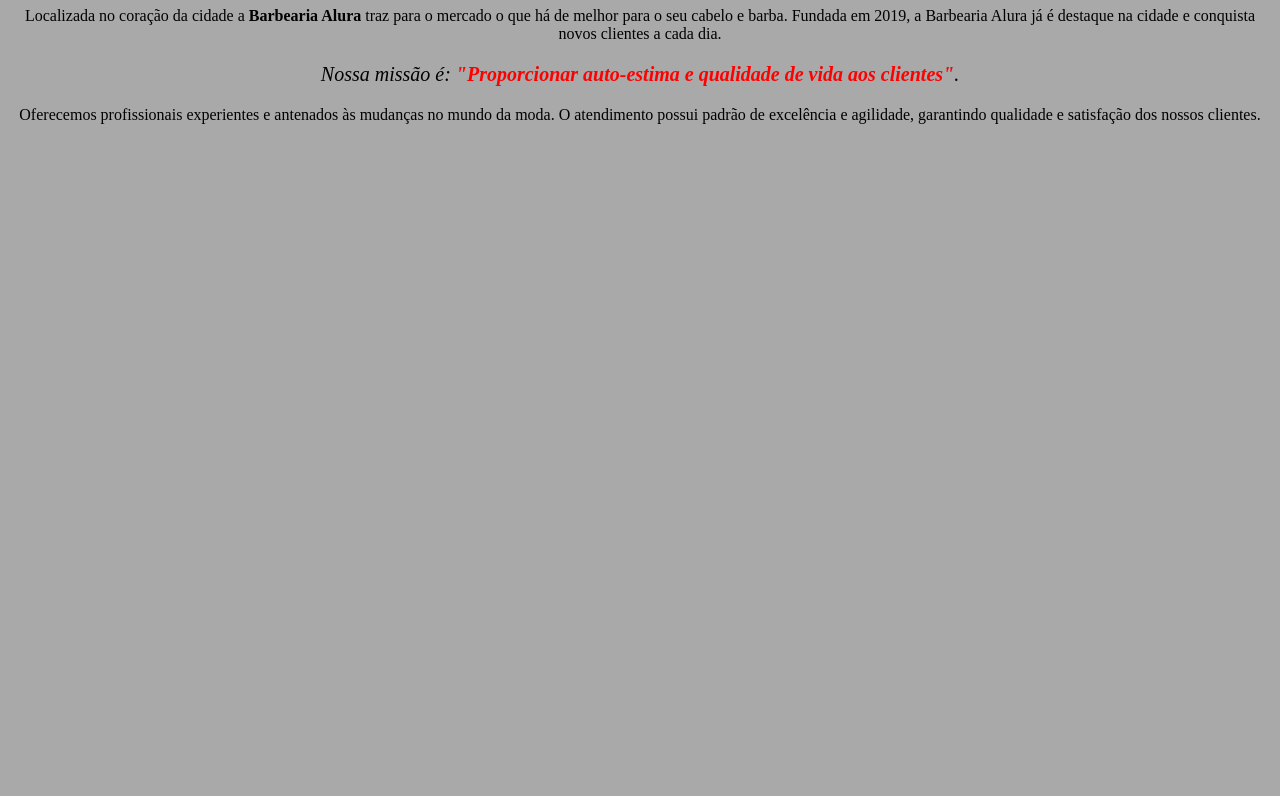
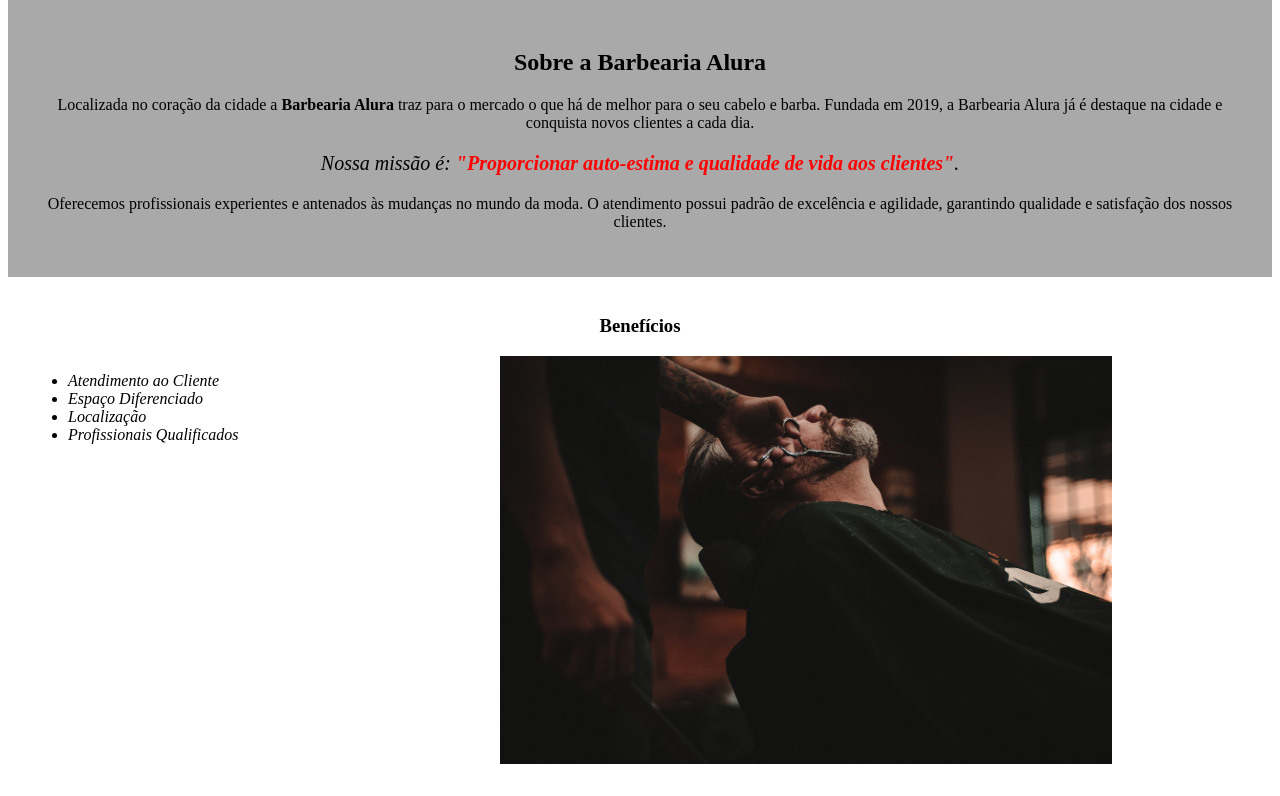
Before and after one commit to gabriel-vjatoba/alura-curso-html-css, a plain HTML site: page parte-1/index.html in a window 1280 px wide. Shown: the part 559-1355 px from the top of the page. Before the commit the page ends 800 px from the top, so only its background shows below. Drawn offline with Linux system fonts and the light colour scheme.

Commit message:
Adicionando parte 2 do curso

```diff
--- a/parte-1/index.html
+++ b/parte-1/index.html
@@ -3,12 +3,16 @@
 <head>
     <meta charset="UTF-8">
     <meta name="viewport" content="width=device-width, initial-scale=1.0">
-    <title>Aula1</title>
+    <title>Barbearia Alura</title>
     <link rel="stylesheet" href="style.css">
 </head>
 <body>
-    <img class="banner" src="banner.jpg" alt="barbearia">
-    <h1>Sobre a Barbearia Alura</h1>
+    <header>
+        <h1 class="titulo-principal">Barbearia Alura</h1>
+    </header>
+    <img id="banner-barbearia" src="banner.jpg" alt="barbearia">
+    <div class="principal">
+        <h2 class="titulo-centralizado">Sobre a Barbearia Alura</h2>
         <p>
             Localizada no coração da cidade a <strong>Barbearia Alura</strong> traz para o mercado o que há de
             melhor para o seu cabelo e barba. Fundada em 2019, a Barbearia Alura já é destaque
@@ -22,5 +26,16 @@
             O atendimento possui padrão de excelência e agilidade, garantindo qualidade e
             satisfação dos nossos clientes.
         </p>
+    </div>
+    <div class="beneficios">
+        <h3 class="titulo-centralizado">Benefícios</h3>
+        <ul>
+            <li class="itens">Atendimento ao Cliente</li>
+            <li class="itens">Espaço Diferenciado</li>
+            <li class="itens">Localização</li>
+            <li class="itens">Profissionais Qualificados</li>
+        </ul>
+        <img class="img-beneficios" src="beneficios.jpg" alt="beneficios">
+    </div>
 </body>
 </html>
--- a/parte-1/style.css
+++ b/parte-1/style.css
@@ -1,12 +1,17 @@
-body {
-    background-color:darkgray;
-}
-
-.banner {
+#banner-barbearia {
     width: 100%;
 }
 
-h1 {
+.principal {
+    background-color: darkgrey;
+    padding: 30px;
+}
+
+.titulo-principal {
+    padding-left: 20px;
+}
+
+.titulo-centralizado {
     text-align: center;
 }
 
@@ -21,3 +26,25 @@ p {
 em strong {
     color: red;
 }
+
+.itens {
+    font-style: italic;
+}
+
+.beneficios {
+    background-color: #FFFFFF;
+    padding: 20px;
+}
+
+ul {
+    display: inline-block;
+    /*Em css, o conteúdo é alinhado pela linha debaixo
+      Para alterar: */
+    vertical-align: top;
+    width: 20%;
+    margin-right: 15%;
+}
+
+.img-beneficios {
+    width: 50%;
+}
--- /dev/null
+++ b/parte-2/style/reset.css
@@ -0,0 +1,48 @@
+/* http://meyerweb.com/eric/tools/css/reset/
+   v2.0 | 20110126
+   License: none (public domain)
+*/
+
+html, body, div, span, applet, object, iframe,
+h1, h2, h3, h4, h5, h6, p, blockquote, pre,
+a, abbr, acronym, address, big, cite, code,
+del, dfn, em, img, ins, kbd, q, s, samp,
+small, strike, strong, sub, sup, tt, var,
+b, u, i, center,
+dl, dt, dd, ol, ul, li,
+fieldset, form, label, legend,
+table, caption, tbody, tfoot, thead, tr, th, td,
+article, aside, canvas, details, embed,
+figure, figcaption, footer, header, hgroup,
+menu, nav, output, ruby, section, summary,
+time, mark, audio, video {
+	margin: 0;
+	padding: 0;
+	border: 0;
+	font-size: 100%;
+	font: inherit;
+	vertical-align: baseline;
+}
+/* HTML5 display-role reset for older browsers */
+article, aside, details, figcaption, figure,
+footer, header, hgroup, menu, nav, section {
+	display: block;
+}
+body {
+	line-height: 1;
+}
+ol, ul {
+	list-style: none;
+}
+blockquote, q {
+	quotes: none;
+}
+blockquote:before, blockquote:after,
+q:before, q:after {
+	content: '';
+	content: none;
+}
+table {
+	border-collapse: collapse;
+	border-spacing: 0;
+}
```
Also changed, not shown: parte-2/produtos.html (added, +25 -0 lines), parte-2/style/produtos.css (added, +31 -0 lines), parte-1/beneficios.jpg (added), parte-1/inline-block.txt (added), parte-2/img/barba.jpg (added), parte-2/img/bg.jpg (added), parte-2/img/cabelo+barba.jpg (added), parte-2/img/cabelo.jpg (added), parte-2/img/logo-branco.png (added), parte-2/img/logo.png (added). Lines whose indentation alone changed are shown as unchanged.
